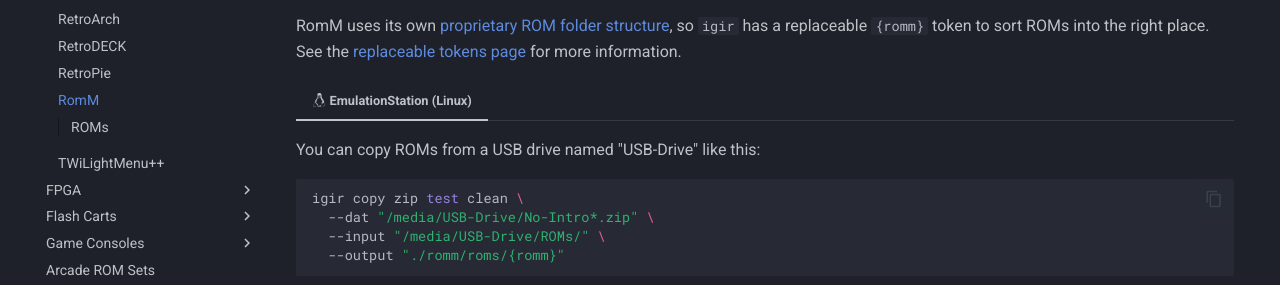
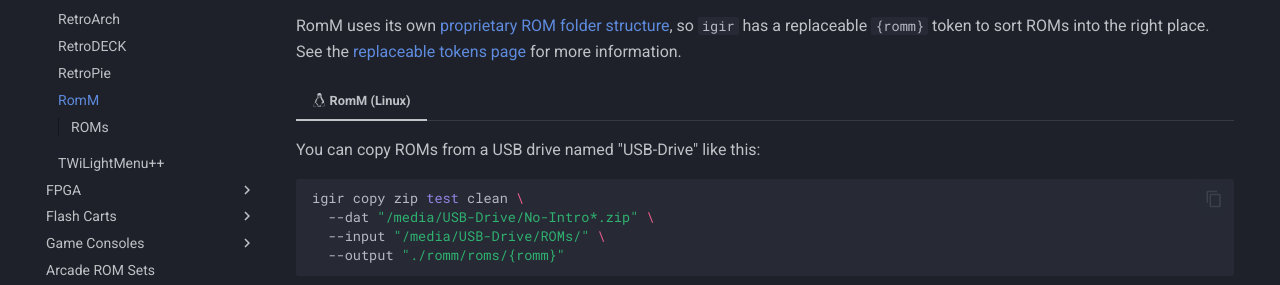
Before and after one commit to emmercm/igir, an MkDocs documentation site: the page built from docs/usage/desktop/romm.md, in a window 1280 px wide and 900 px high. Shown: the part 422-707 px from the top of the window. Built offline with MkDocs 1.6.1 and Material for MkDocs 9.7.7, drawn with Linux system fonts in a browser that asks for light colours; comment, search, counter and statistics services are not loaded.

Commit message:
Update romm.md

```diff
--- a/docs/usage/desktop/romm.md
+++ b/docs/usage/desktop/romm.md
@@ -6,7 +6,7 @@
 
 RomM uses its own [proprietary ROM folder structure](https://github.com/rommapp/romm/wiki/Supported-Platforms), so `igir` has a replaceable `{romm}` token to sort ROMs into the right place. See the [replaceable tokens page](../../output/tokens.md) for more information.
 
-=== ":simple-linux: EmulationStation (Linux)"
+=== ":simple-linux: RomM (Linux)"
 
     You can copy ROMs from a USB drive named "USB-Drive" like this:
 
```
